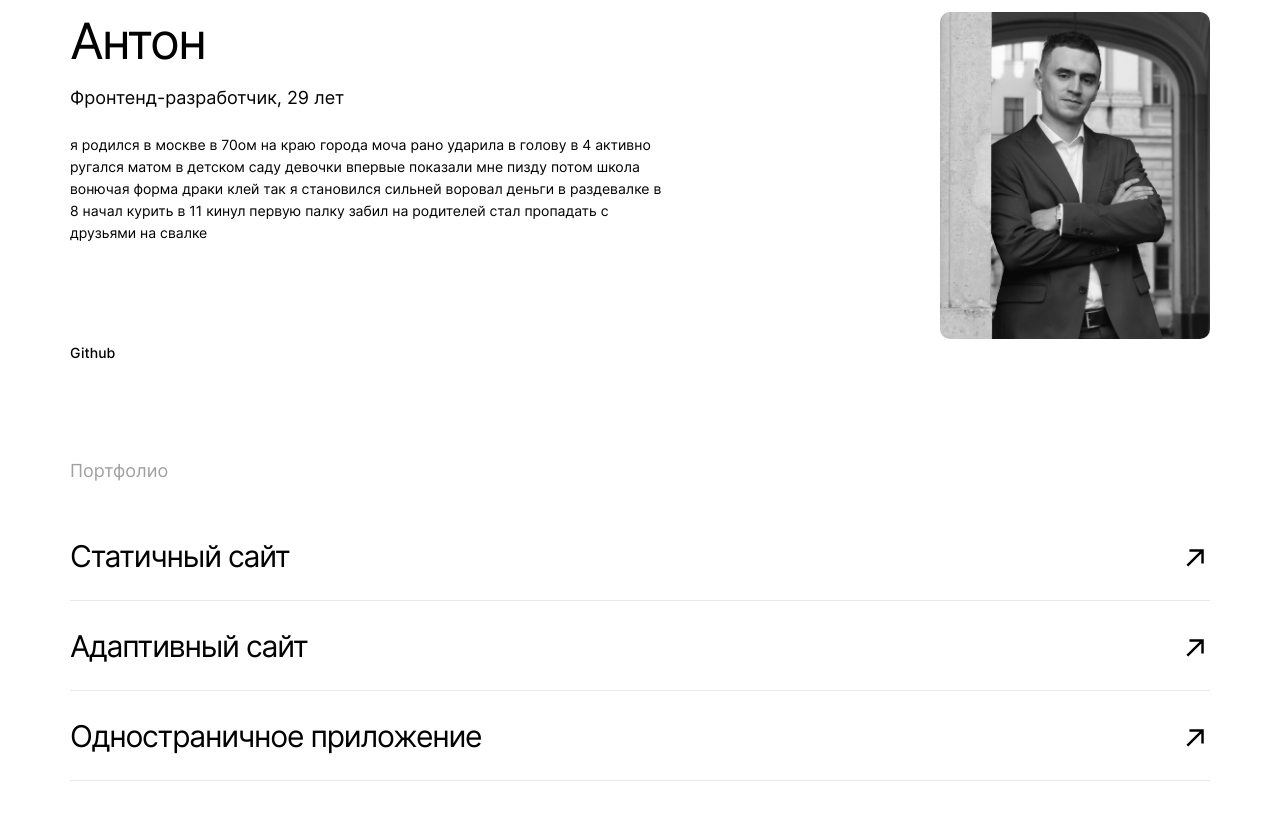
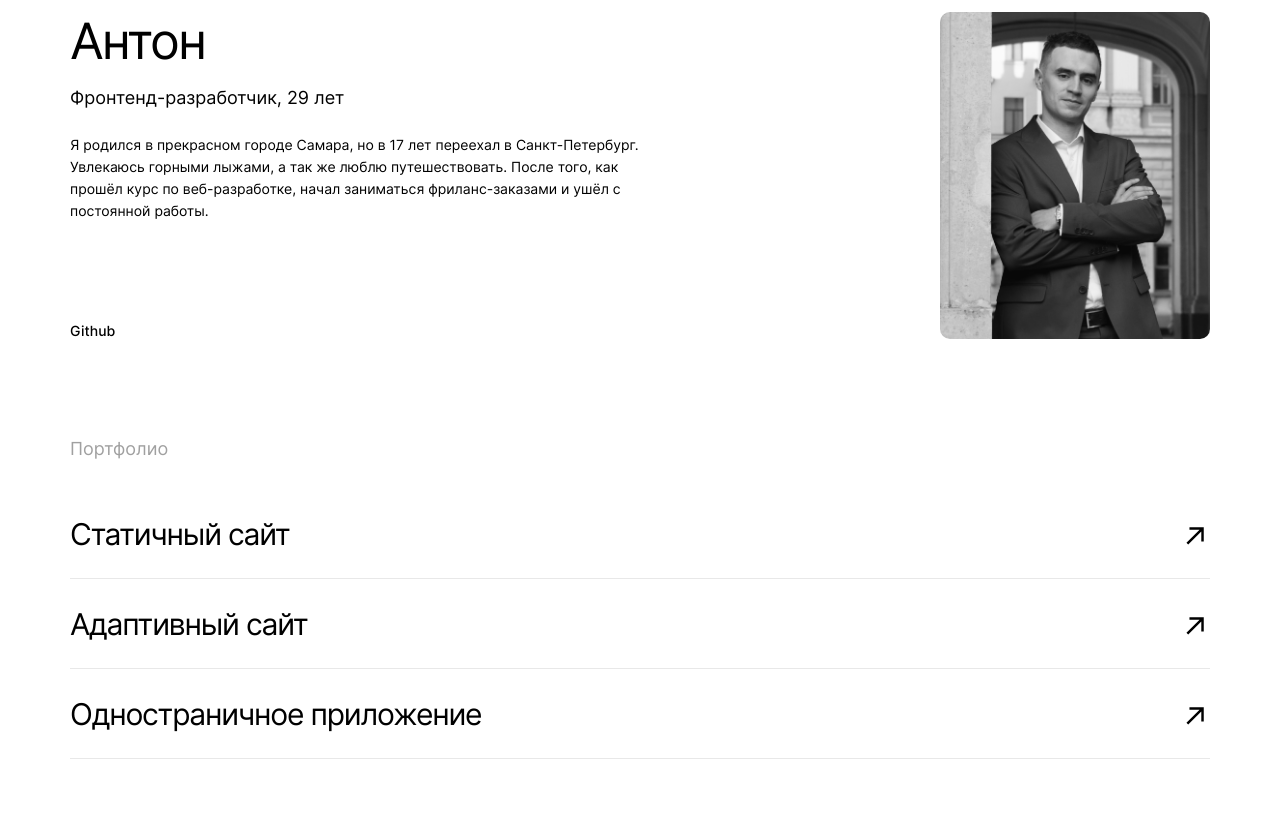
Before and after one commit to Anton-Lazutin/movies-explorer-frontend, a React (Create React App) app: page / in a window 1280 px wide. Shown: the part 2040-2860 px from the top of the page. Built offline with nearby package versions, Linux system fonts and the light colour scheme.

Commit message:
fix about me

```diff
--- a/src/components/Main/AboutMe/AboutMe.jsx
+++ b/src/components/Main/AboutMe/AboutMe.jsx
@@ -10,11 +10,10 @@ export default function AboutMe() {
           <h3 className="aboutMe__name">Антон</h3>
           <p className="aboutMe__job">Фронтенд-разработчик, 29 лет</p>
           <p className="aboutMe__description">
-            я родился в москве в 70ом на краю города моча рано ударила в голову
-            в 4 активно ругался матом в детском саду девочки впервые показали
-            мне пизду потом школа вонючая форма драки клей так я становился
-            сильней воровал деньги в раздевалке в 8 начал курить в 11 кинул
-            первую палку забил на родителей стал пропадать с друзьями на свалке
+            Я родился в прекрасном городе Самара, но в 17 лет переехал в
+            Санкт-Петербург. Увлекаюсь горными лыжами, а так же люблю
+            путешествовать. После того, как прошёл курс по веб-разработке, начал
+            заниматься фриланс-заказами и ушёл с постоянной работы.
           </p>
           <a
             href="https://github.com/Anton-Lazutin"
```
